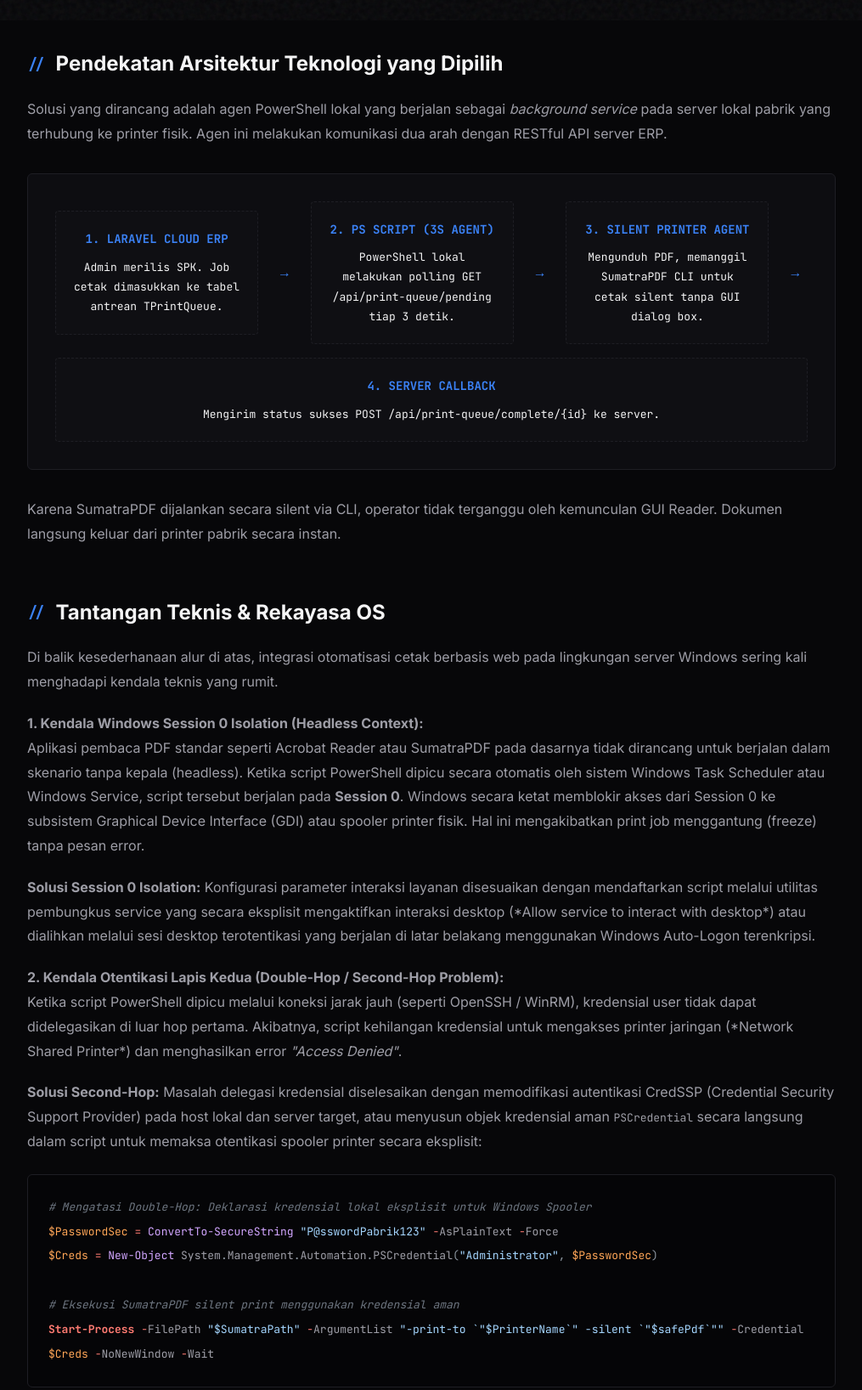
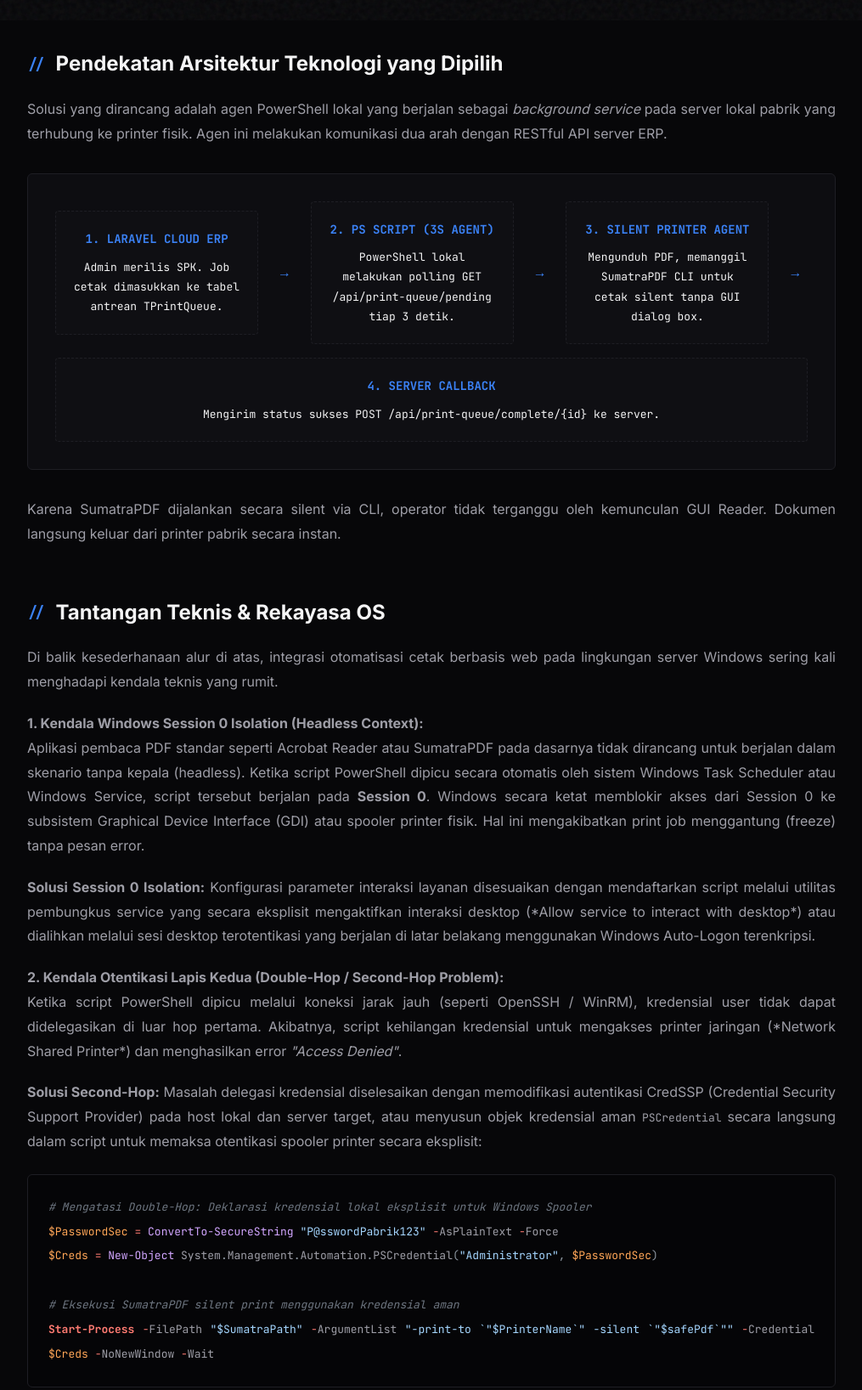
Before and after one commit to ardyansyahp/ardyan-portofolio, a website: page projects/robot-printer.html in a window 1280 px wide. Shown: the part 776-2412 px from the top of the page at 85% size, without its empty margins (132-1147 px from the left). Drawn offline with Linux system fonts and the light colour scheme.

Commit message:
style: justify all long paragraphs inside project pages

```diff
--- a/projects/robot-printer.html
+++ b/projects/robot-printer.html
@@ -36,7 +36,7 @@
         <section class="case-study-section">
             <h2 class="case-study-section-title">Masalah Operasional Awal</h2>
             <div class="case-study-content">
-                <p>
+                <p style="text-align: justify;">
                     Saat dokumen Surat Perintah Kerja (SPK) dirilis dari sistem ERP pusat (di-host di cloud), dokumen tersebut harus segera dicetak secara fisik di printer lantai produksi masing-masing departemen. Sebelum adanya otomatisasi ini:
                 </p>
                 <ul>
@@ -51,7 +51,7 @@
         <section class="case-study-section">
             <h2 class="case-study-section-title">Pendekatan Arsitektur Teknologi yang Dipilih</h2>
             <div class="case-study-content">
-                <p>
+                <p style="text-align: justify;">
                     Solusi yang dirancang adalah agen PowerShell lokal yang berjalan sebagai <i>background service</i> pada server lokal pabrik yang terhubung ke printer fisik. Agen ini melakukan komunikasi dua arah dengan RESTful API server ERP.
                 </p>
 
@@ -79,7 +79,7 @@
                     </div>
                 </div>
 
-                <p>
+                <p style="text-align: justify;">
                     Karena SumatraPDF dijalankan secara silent via CLI, operator tidak terganggu oleh kemunculan GUI Reader. Dokumen langsung keluar dari printer pabrik secara instan.
                 </p>
             </div>
@@ -89,25 +89,25 @@
         <section class="case-study-section">
             <h2 class="case-study-section-title">Tantangan Teknis & Rekayasa OS</h2>
             <div class="case-study-content">
-                <p>
+                <p style="text-align: justify;">
                     Di balik kesederhanaan alur di atas, integrasi otomatisasi cetak berbasis web pada lingkungan server Windows sering kali menghadapi kendala teknis yang rumit.
                 </p>
-                <p>
+                <p style="text-align: justify;">
                     <strong>1. Kendala Windows Session 0 Isolation (Headless Context):</strong><br>
                     Aplikasi pembaca PDF standar seperti Acrobat Reader atau SumatraPDF pada dasarnya tidak dirancang untuk berjalan dalam skenario tanpa kepala (headless). Ketika script PowerShell dipicu secara otomatis oleh sistem Windows Task Scheduler atau Windows Service, script tersebut berjalan pada <strong>Session 0</strong>. Windows secara ketat memblokir akses dari Session 0 ke subsistem Graphical Device Interface (GDI) atau spooler printer fisik. Hal ini mengakibatkan print job menggantung (freeze) tanpa pesan error.
                 </p>
-                <p>
+                <p style="text-align: justify;">
                     <strong>Solusi Session 0 Isolation:</strong> Konfigurasi parameter interaksi layanan disesuaikan dengan mendaftarkan script melalui utilitas pembungkus service yang secara eksplisit mengaktifkan interaksi desktop (*Allow service to interact with desktop*) atau dialihkan melalui sesi desktop terotentikasi yang berjalan di latar belakang menggunakan Windows Auto-Logon terenkripsi.
                 </p>
-                <p>
+                <p style="text-align: justify;">
                     <strong>2. Kendala Otentikasi Lapis Kedua (Double-Hop / Second-Hop Problem):</strong><br>
                     Ketika script PowerShell dipicu melalui koneksi jarak jauh (seperti OpenSSH / WinRM), kredensial user tidak dapat didelegasikan di luar hop pertama. Akibatnya, script kehilangan kredensial untuk mengakses printer jaringan (*Network Shared Printer*) dan menghasilkan error <i>"Access Denied"</i>.
                 </p>
-                <p>
+                <p style="text-align: justify;">
                     <strong>Solusi Second-Hop:</strong> Masalah delegasi kredensial diselesaikan dengan memodifikasi autentikasi CredSSP (Credential Security Support Provider) pada host lokal dan server target, atau menyusun objek kredensial aman <code>PSCredential</code> secara langsung dalam script untuk memaksa otentikasi spooler printer secara eksplisit:
                 </p>
 
-<pre><code class="language-powershell"><span class="token comment"># Mengatasi Double-Hop: Deklarasi kredensial lokal eksplisit untuk Windows Spooler</span>
+<pre style="text-align: justify;"><code class="language-powershell"><span class="token comment"># Mengatasi Double-Hop: Deklarasi kredensial lokal eksplisit untuk Windows Spooler</span>
 <span class="token variable">$PasswordSec</span> <span class="token operator">=</span> <span class="token function">ConvertTo-SecureString</span> <span class="token string">"P@sswordPabrik123"</span> <span class="token operator">-</span>AsPlainText <span class="token operator">-</span>Force
 <span class="token variable">$Creds</span> <span class="token operator">=</span> <span class="token function">New-Object</span> System<span class="token punctuation">.</span>Management<span class="token punctuation">.</span>Automation<span class="token punctuation">.</span>PSCredential<span class="token punctuation">(</span><span class="token string">"Administrator"</span><span class="token punctuation">,</span> <span class="token variable">$PasswordSec</span><span class="token punctuation">)</span>
 
```
Also changed, not shown: projects/asakai-dashboard.html (+6 -6 lines), projects/logistics-app.html (+12 -12 lines), projects/s2smfg.html (+12 -12 lines).
